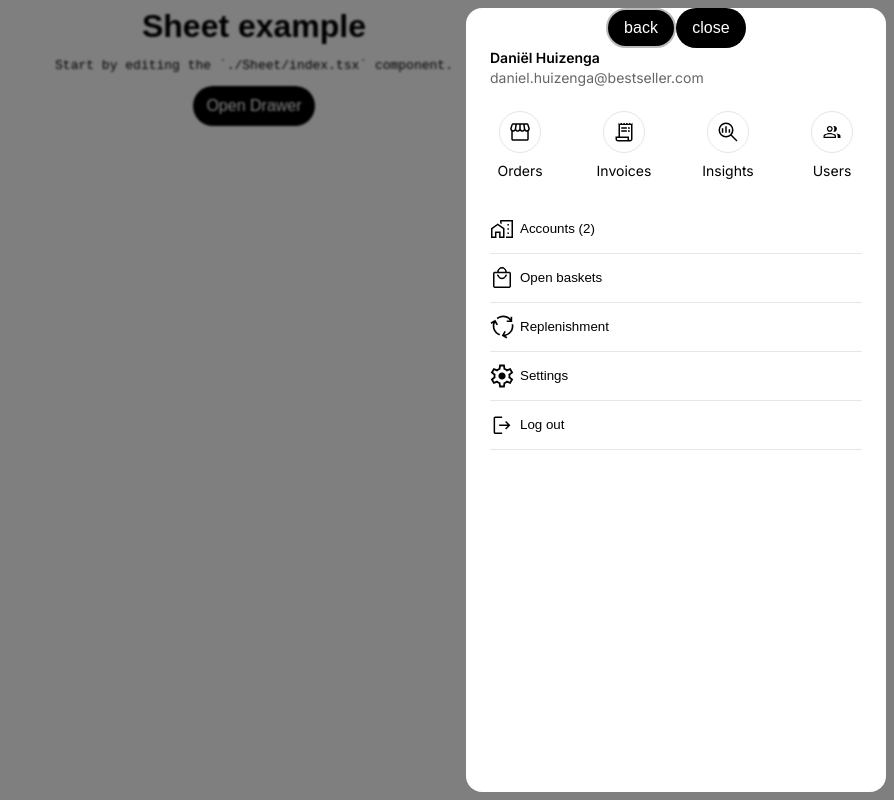
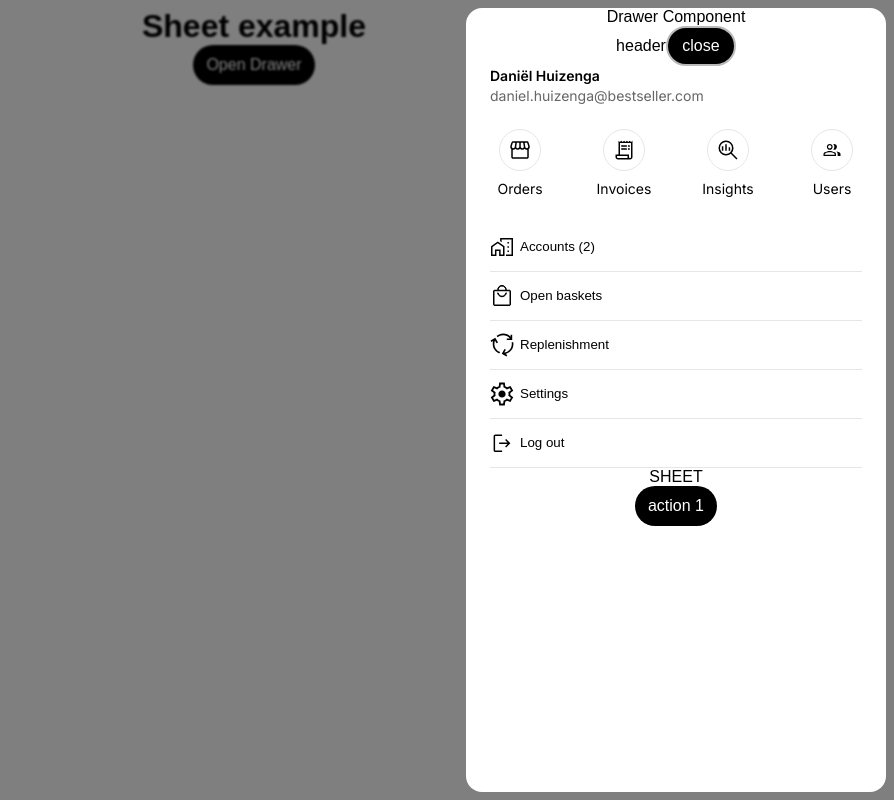
Before and after one commit to fietsmand/React-sheets-component-playground, a React (Vite) app: page / in a window 1280 px wide. Both pictures are taken after a click on the button "Open Drawer". Shown: the whole page, without its empty margins (386-1280 px from the left). Built offline with nearby package versions, Linux system fonts and the light colour scheme.

Commit message:
added the back button

```diff
--- a/src/App.tsx
+++ b/src/App.tsx
@@ -1,4 +1,4 @@
-import { useRef } from "react";
+import { useContext, useRef } from "react";
 import { Button } from "./resources/Button";
 import "./styles.css";
 import { Sheet, SheetFooter, SheetHeader, SheetRef } from "./Sheet";
@@ -7,14 +7,9 @@ import { ProfileView } from "./resources/ProfileView";
 //use ref
 export default function App() {
   const sheetRef = useRef<SheetRef>(null);
-  //console.log(sheetRef.current);
   return (
     <div className="App">
       <h1>Sheet example</h1>
-      <pre>
-        <p>Start by editing the `./Sheet/index.tsx` component.</p>
-      </pre>
-
       <Button
         clickAction={() => {
           sheetRef.current?.open();
@@ -27,30 +22,12 @@ export default function App() {
       <Sheet
         ref={sheetRef}
         header={
-          <SheetHeader
-            header={
-              <>
-                <Button
-                  clickAction={() => {
-                    sheetRef.current?.close();
-                  }}
-                >
-                  back
-                </Button>
-                <Button
-                  clickAction={() => {
-                    sheetRef.current?.close();
-                  }}
-                >
-                  close
-                </Button>
-              </>
-            }
-          />
+          <SheetHeader>
+            <p>Drawer Component</p>
+          </SheetHeader>
         }
         footer={
-          <SheetFooter
-            footer={
+          <SheetFooter>
             <Button
               clickAction={() => {
                 const isConfirm = confirm("DO YOU WANT TO SAVE");
@@ -60,8 +37,7 @@ export default function App() {
             >
               action 1
             </Button>
-            }
-          />
+          </SheetFooter>
         }
       >
         <ProfileView />
--- a/src/Sheet/index.tsx
+++ b/src/Sheet/index.tsx
@@ -1,7 +1,10 @@
 import {
+  createContext,
   PropsWithChildren,
   ReactNode,
   RefObject,
+  startTransition,
+  use,
   useImperativeHandle,
   useRef,
   useState,
@@ -15,58 +18,90 @@ export interface SheetRef {
 }
 
 export interface SheetProps extends PropsWithChildren {
-  ref: RefObject<SheetRef>;
-  footer: ReactNode;
-  header: ReactNode;
+  ref: RefObject<SheetRef | null>;
+  footer?: ReactNode;
+  header?: ReactNode;
 }
 
-// export function SheetHeader({ children }) {
-//   return children;
-// }
-interface SheetHeaderProps {
-  header: ReactNode;
+interface SheetContextType {
+  close: () => void;
+  back?: () => void;
+}
+export const SheetContext = createContext<SheetContextType | null>(null);
+
+export function SheetHeader({ children }: PropsWithChildren) {
+  const sheetContext = use(SheetContext);
+  console.log("context: ", sheetContext);
+  return (
+    <header>
+      {sheetContext?.back && (
+        <Button clickAction={sheetContext?.back}>back</Button>
+      )}
+      {children}header
+      {sheetContext?.close && (
+        <Button clickAction={sheetContext?.close}>close</Button>
+      )}
+    </header>
+  );
 }
 
-export function SheetHeader({ header }: SheetHeaderProps) {
-  return <header>{header}</header>;
-}
-
-interface SheetFooterProps extends PropsWithChildren {
-  footer: ReactNode;
-}
-export function SheetFooter({ children }: SheetFooterProps) {
+export function SheetFooter({ children }: PropsWithChildren) {
   return <footer>{children}</footer>;
 }
 
 export function Sheet({ children, ref, footer, header }: SheetProps) {
+  const sheetContext = use(SheetContext);
+  const isRenderedWithinASheet = !!sheetContext;
   const [isOpen, setIsOpen] = useState(false);
   const dialogRef = useRef<HTMLDialogElement>(null);
 
   useImperativeHandle(ref, () => {
     return {
-      open() {
+      open: () => {
         setIsOpen(true);
         dialogRef.current?.showPopover();
       },
-      close() {
+      close: () => {
+        closeAll ?? close;
+      },
+      isOpen,
+    };
+  }, [isOpen]);
+
+  function closeCurrentSheet() {
+    dialogRef.current?.hidePopover();
     setIsOpen(false);
+  }
+  const close = () =>
+    startTransition(() => {
       dialogRef.current?.hidePopover();
-      },
+      setIsOpen(false);
+    });
+
+  const closeAll =
+    sheetContext &&
+    function () {
+      sheetContext?.close();
     };
-  }, []);
+
+  const state: SheetContextType = {
+    back: isRenderedWithinASheet ? closeCurrentSheet : undefined,
+    close: sheetContext?.close ?? closeCurrentSheet,
+  };
 
   return (
+    <SheetContext value={state}>
       <dialog
         className={styles.dialog}
         ref={dialogRef}
-      onClose={() => {
-        setIsOpen(false);
-      }}
+        onClose={close}
         popover="auto"
       >
         {header}
         {isOpen && <div>{children}</div>}
+        SHEET
         {footer}
       </dialog>
+    </SheetContext>
   );
 }
--- a/src/resources/ProfileView/index.tsx
+++ b/src/resources/ProfileView/index.tsx
@@ -2,7 +2,7 @@ import { use, useRef } from "react";
 import { Button } from "../Button";
 import styles from "./ProfileView.module.scss";
 import { Icon } from "../Icon";
-import { Sheet, SheetRef } from "../../Sheet";
+import { Sheet, SheetHeader, SheetRef } from "../../Sheet";
 import { AccountsView } from "../AccountsView";
 interface ProfileData {
   name: string;
@@ -70,7 +70,10 @@ export function ProfileView() {
             <Icon icon="account" className={styles.listItemIcon} />
             Accounts ({data.numberOfSelectedAccounts})
           </Button>
-          <Sheet ref={sheetRef}>
+          <Sheet
+            ref={sheetRef}
+            header={<SheetHeader>Accounts View</SheetHeader>}
+          >
             <AccountsView />
           </Sheet>
         </li>
```
Lines whose indentation alone changed are shown as unchanged.
